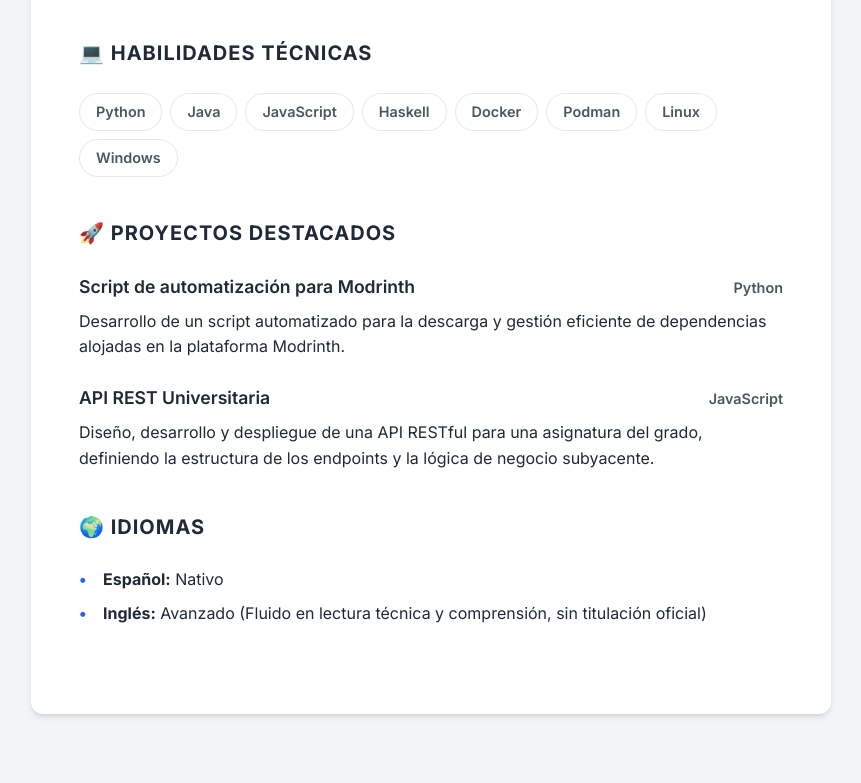
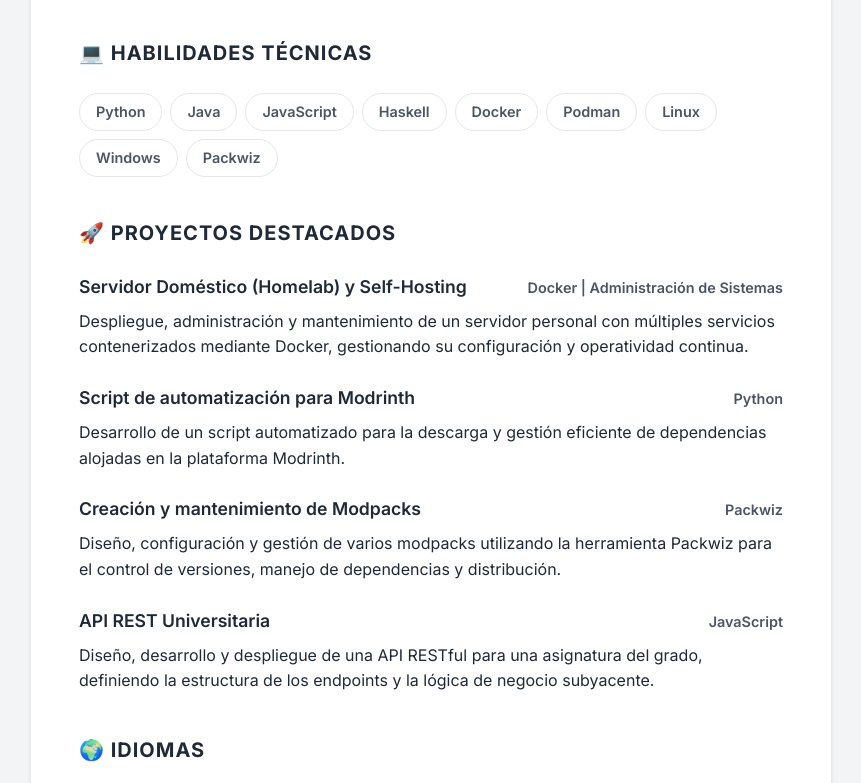
Before and after one commit to badkidpmg/badkidpmg.github.io, a plain HTML site: page index.html in a window 1280 px wide. Shown: the part 587-1370 px from the top of the page, without its empty margins (209-1070 px from the left). Before the commit the page ends 1333 px from the top, so only its background shows below. Drawn offline with Linux system fonts and the light colour scheme.

Commit message:
Add new project descriptions and skills
Added new project details including a home server setup and modpack management.

```diff
--- a/index.html
+++ b/index.html
@@ -213,6 +213,7 @@
                 <span class="skill-tag">Podman</span>
                 <span class="skill-tag">Linux</span>
                 <span class="skill-tag">Windows</span>
+                <span class="skill-tag">Packwiz</span>
             </div>
         </section>
 
@@ -220,10 +221,24 @@
             <h2>🚀 Proyectos Destacados</h2>
             <div class="item">
                 <div class="item-header">
+                    <span class="item-title">Servidor Doméstico (Homelab) y Self-Hosting</span>
+                    <span class="item-meta">Docker | Administración de Sistemas</span>
+                </div>
+                <p>Despliegue, administración y mantenimiento de un servidor personal con múltiples servicios contenerizados mediante Docker, gestionando su configuración y operatividad continua.</p>
+            </div>
+            <div class="item">
+                <div class="item-header">
                     <span class="item-title">Script de automatización para Modrinth</span>
                     <span class="item-meta">Python</span>
                 </div>
                 <p>Desarrollo de un script automatizado para la descarga y gestión eficiente de dependencias alojadas en la plataforma Modrinth.</p>
+            </div>
+            <div class="item">
+                <div class="item-header">
+                    <span class="item-title">Creación y mantenimiento de Modpacks</span>
+                    <span class="item-meta">Packwiz</span>
+                </div>
+                <p>Diseño, configuración y gestión de varios modpacks utilizando la herramienta Packwiz para el control de versiones, manejo de dependencias y distribución.</p>
             </div>
             <div class="item">
                 <div class="item-header">
```
